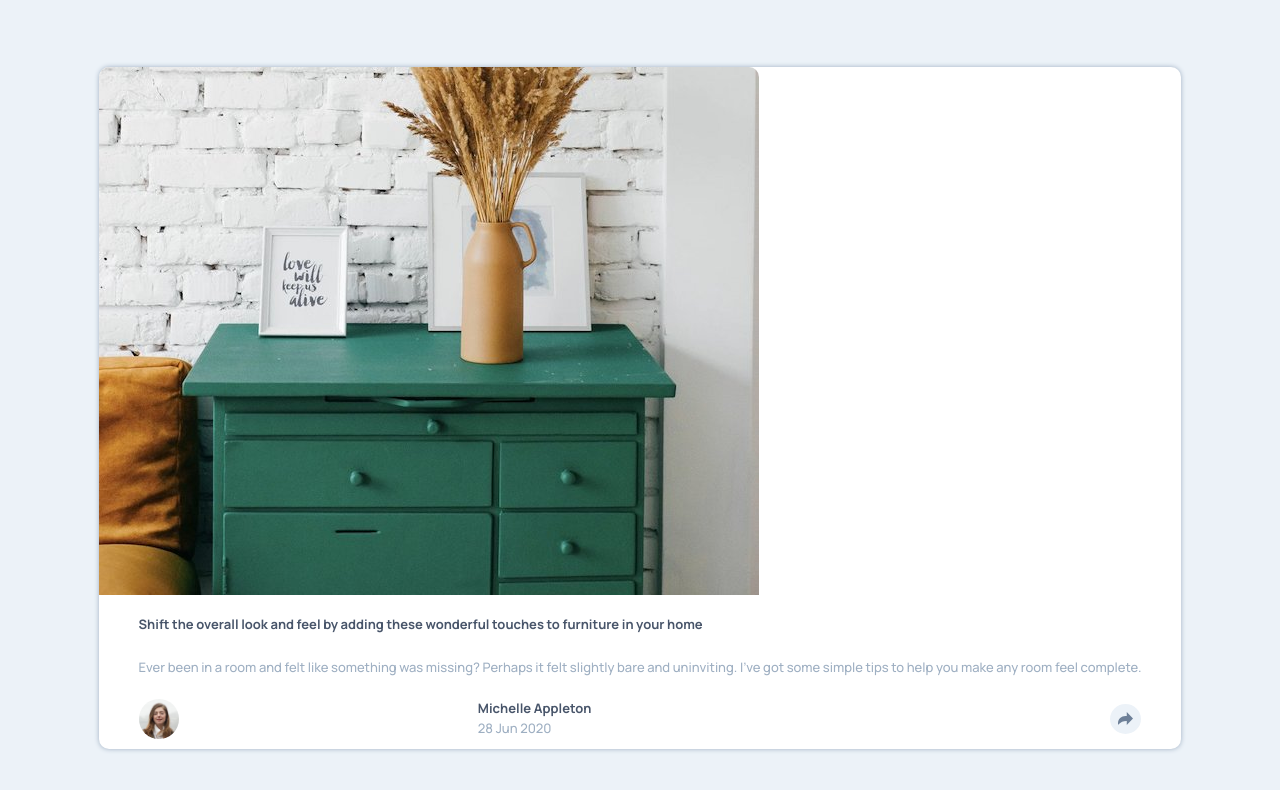
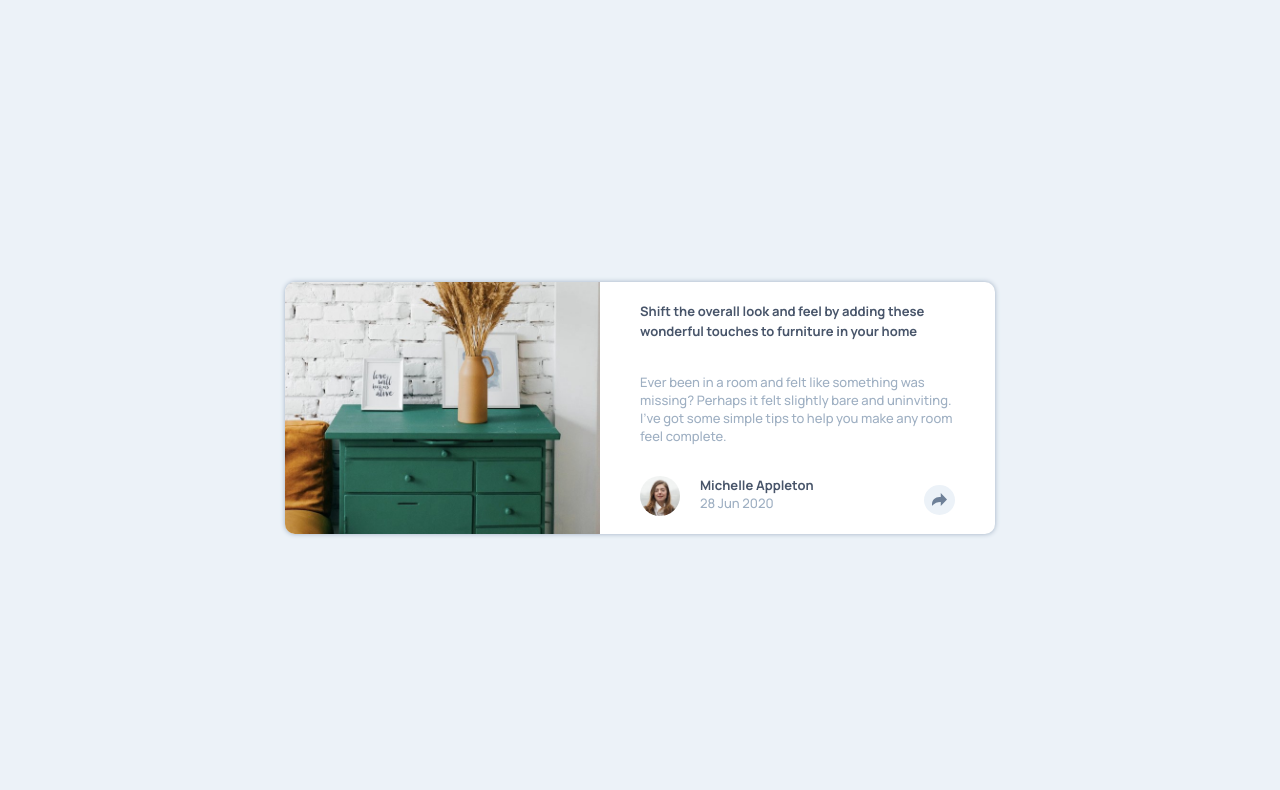
Before and after one commit to royeradames/article-preview-component-master, a React (Create React App) app: page / in a window 1280 px wide. Shown: the top 790 px of the page. Built offline with nearby package versions, Linux system fonts and the light colour scheme.

Commit message:
👌working on the active desktop design

```diff
--- a/src/App.scss
+++ b/src/App.scss
@@ -21,6 +21,8 @@ $white: white;
     align-content: center;
 }
 .article{
+    max-width: 37rem;
+    min-width: 30rem;
     font-family: "Manrope", sans-serif;
     margin: 0rem 2rem;
     background-color: $white;
@@ -88,8 +90,8 @@ $white: white;
         grid-area: content;
 
         display: grid;
-        grid-template-columns: 1fr 1fr;
-        grid-template-rows: 1fr 1fr;
+        grid-template-columns: max-content 1fr;
+        grid-template-rows: max-content 1fr;
         grid-template-areas:
             "selfie name"
             "selfie date"
@@ -169,7 +171,48 @@ $white: white;
     &__icon{
         &:hover{
             cursor: pointer;
+            box-shadow: 0 0 .5rem rgba(0, 0, 0, 0.226);
+
         }
     }
 
 }
+
+// desktop design
+// mobile the image to the left side
+@media (min-width: 710px){
+    .article{
+        // desktop layout
+        grid-template-columns: 1fr 4rem 1fr 4rem;
+        // grid-template-rows: 1fr max-content max-content max-content;
+        grid-template-areas:
+            "header . title ."
+            "header . message ."
+            "header footer footer footer"
+        ;
+        max-width: 71rem;
+
+        // layout the footer overlay content
+        // display: grid;
+        // grid-template-columns: 4rem repeat(3, 1fr) 4rem;
+        // grid-template-areas:
+        //     " .  content content button . "
+        //     ;
+        // justify-content: start;
+        &__heading-image{
+            border-radius: 1rem 0 0 1rem;
+        }
+        &__footer{
+            &--share-actived{
+                background-color: initial;
+            }
+        }
+        &__author{
+        &--share-actived{
+            z-index: 1;
+        }
+    }
+
+    }
+
+}
```
